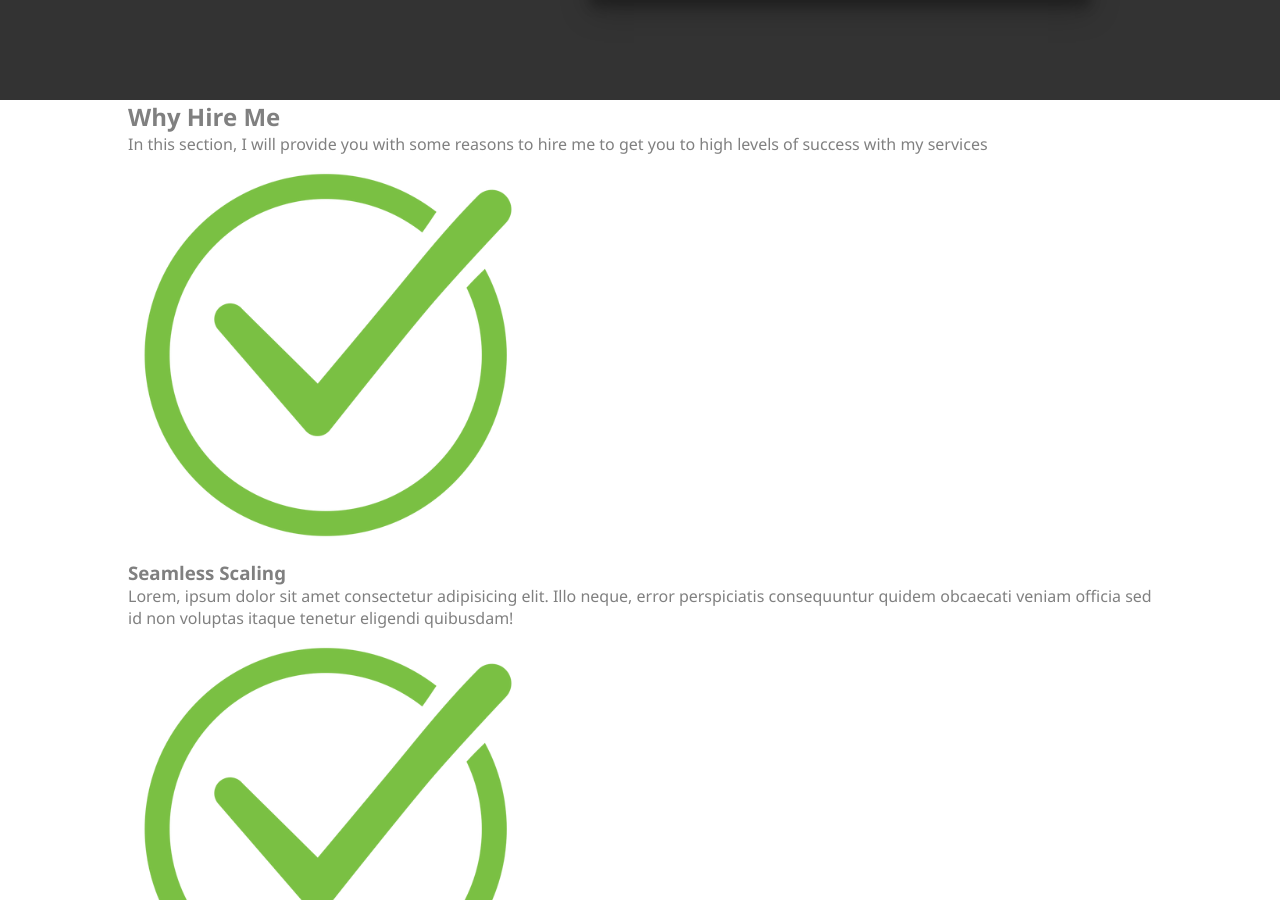
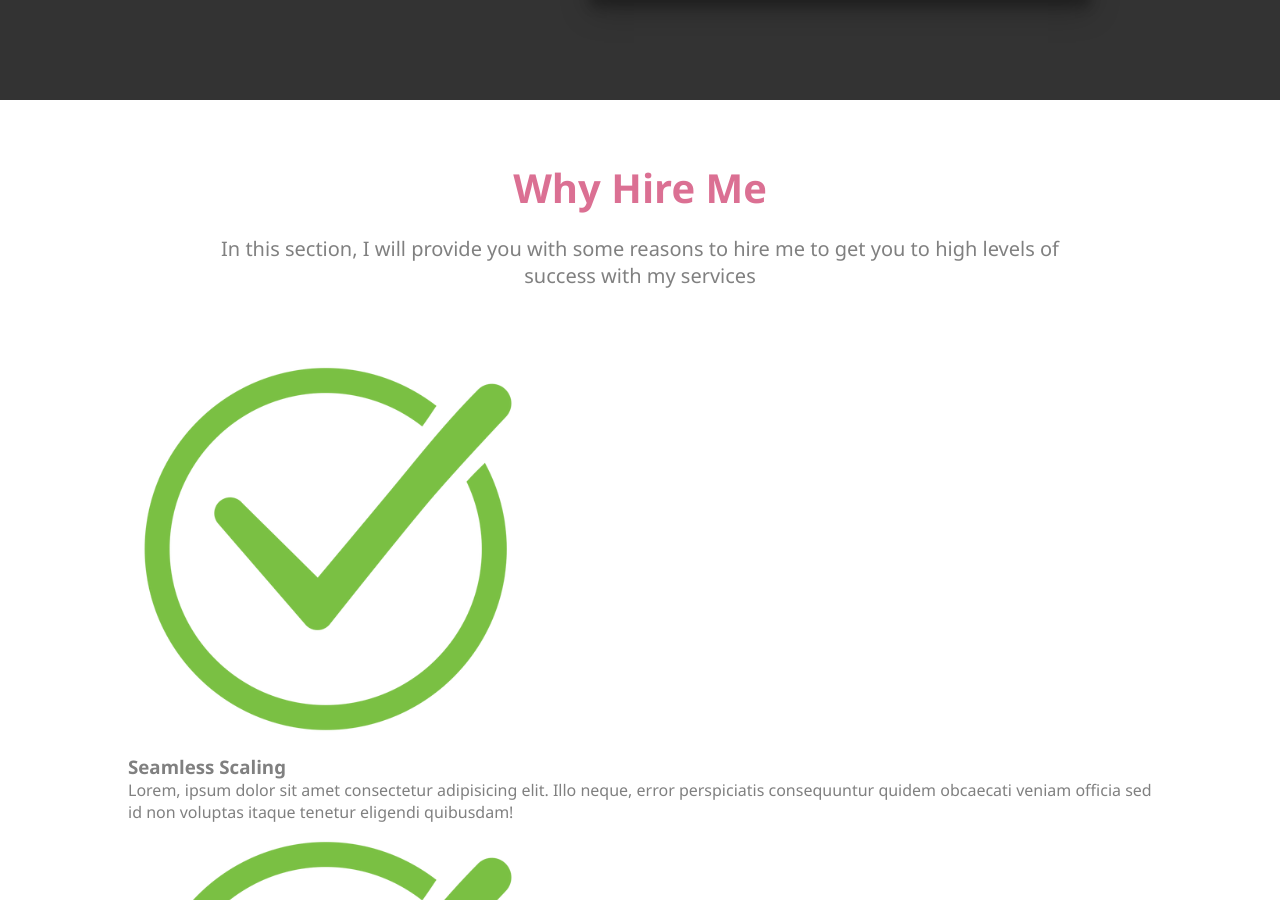
Before and after one commit to SonOfTchalla/My-Portfolio-v1.0, a plain HTML site: page index.html in a window 1280 px wide. Shown: the part 1090-1990 px from the top of the page. Drawn offline with Linux system fonts and the light colour scheme.

Commit message:
Style Why Hire Me Heading
CHnage the h1 color and sizing, center the text

```diff
--- a/style.css
+++ b/style.css
@@ -211,3 +211,26 @@ header{
         width: 40%;
     }
 }
+
+
+/* Why Hire Me*/
+
+#why{
+    height: 100vh;
+    /*background-color: red;*/
+}
+
+#why .container .heading{
+    text-align: center;
+    padding: 60px 0;
+    width: 900px;
+    margin: auto;
+    font-size: 20px;
+
+}
+
+#why .container .heading h1{
+    font-size: 40px;
+    color: palevioletred;
+    padding-bottom: 20px;
+}
```
